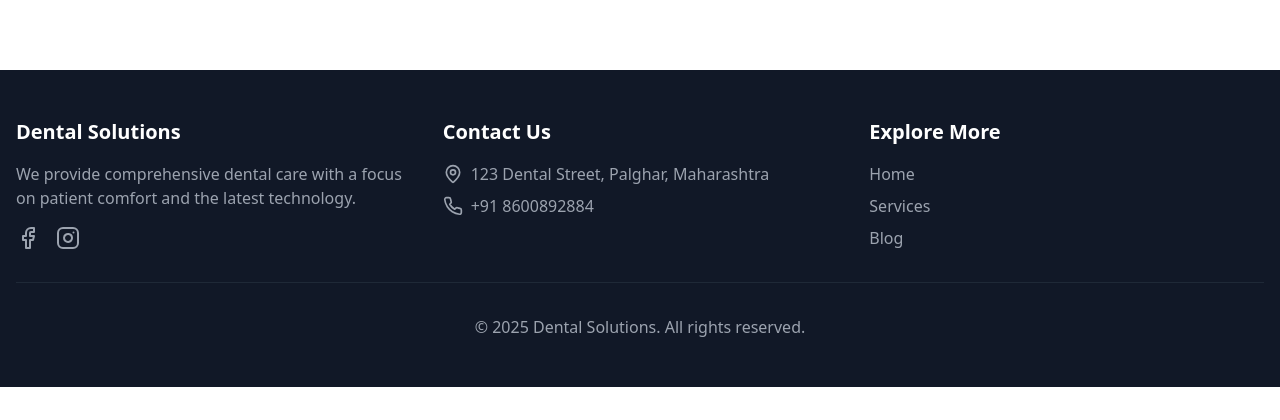
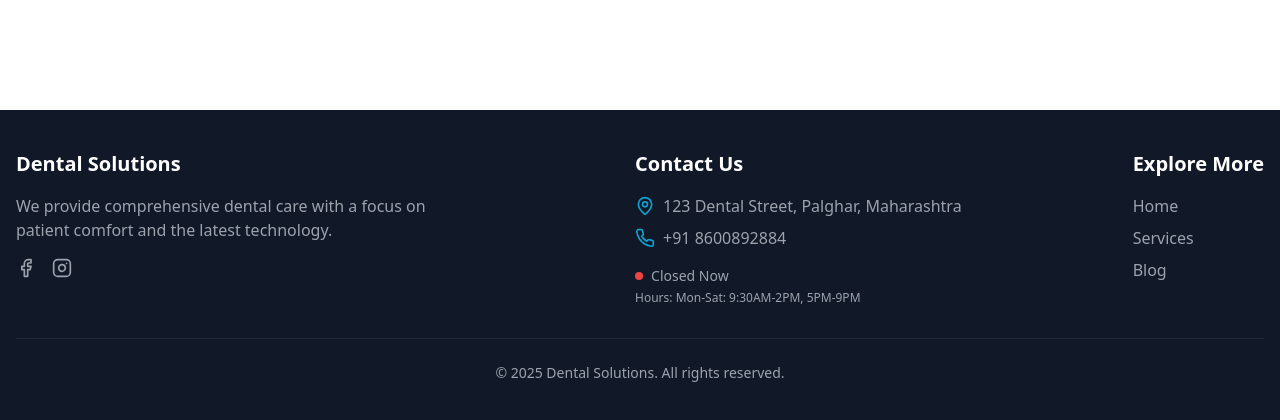
Before and after one commit to nirzarbhaidkar/dental-solutions-palghar, a React (Vite) app: page /blog/childrens-dental-health in a window 1280 px wide. Shown: the part 2036-2456 px from the top of the page. Before the commit the page ends 2423 px from the top, so only its background shows below. Built offline with nearby package versions, Linux system fonts and the light colour scheme.

Commit message:
Fix blog post page
Fix the blog post page to show the correct content.

```diff
--- a/src/pages/BlogPost.tsx
+++ b/src/pages/BlogPost.tsx
@@ -1,12 +1,74 @@
 
 import { useParams, Link } from "react-router-dom";
+import { useState, useEffect } from "react";
 import { Button } from "@/components/ui/button";
-import { Calendar, Clock, ArrowLeft, ChevronRight, Facebook, Instagram, Phone as PhoneIcon, MapPin as MapPinIcon, MessageSquare } from "lucide-react";
+import { Calendar, Clock, ArrowLeft, ChevronRight, Facebook, Instagram, Phone, MapPin, MessageSquare } from "lucide-react";
 import { blogPosts } from "../data/blogPosts";
 
 const BlogPost = () => {
   const { slug } = useParams<{ slug: string }>();
   const post = blogPosts.find((p) => p.slug === slug);
+  const [isOpen, setIsOpen] = useState(false);
+  const [currentTime, setCurrentTime] = useState(new Date());
+
+  const handleWhatsAppClick = () => {
+    window.open("https://wa.me/918600892884?text=Hello%2C%20I%20read%20your%20article%20about%20" + encodeURIComponent(post?.title || "") + "%20and%20I'd%20like%20to%20book%20an%20appointment%20at%20Dental%20Solutions%20Palghar.%20Please%20let%20me%20know%20the%20available%20slots.%20Thank%20you!", "_blank");
+  };
+
+  useEffect(() => {
+    const timeInterval = setInterval(() => {
+      const now = new Date();
+      setCurrentTime(now);
+
+      const day = now.getDay(); // 0 is Sunday, 1 is Monday, etc.
+      const hours = now.getHours();
+      const minutes = now.getMinutes();
+      const currentTimeInMinutes = hours * 60 + minutes;
+
+      // Clinic is closed on Sundays (day 0)
+      if (day === 0) {
+        setIsOpen(false);
+        return;
+      }
+
+      // Morning hours: 9:30 AM - 2:00 PM (570 - 840 minutes)
+      const morningStart = 9 * 60 + 30; // 9:30 AM in minutes
+      const morningEnd = 14 * 60; // 2:00 PM in minutes
+
+      // Evening hours: 5:00 PM - 9:00 PM (1020 - 1260 minutes)
+      const eveningStart = 17 * 60; // 5:00 PM in minutes
+      const eveningEnd = 21 * 60; // 9:00 PM in minutes
+
+      // Check if current time falls within operating hours
+      setIsOpen(
+        (currentTimeInMinutes >= morningStart && currentTimeInMinutes < morningEnd) ||
+        (currentTimeInMinutes >= eveningStart && currentTimeInMinutes < eveningEnd)
+      );
+    }, 60000); // Update every minute
+
+    // Initial check when component mounts
+    const now = new Date();
+    const day = now.getDay();
+    const hours = now.getHours();
+    const minutes = now.getMinutes();
+    const currentTimeInMinutes = hours * 60 + minutes;
+
+    if (day === 0) {
+      setIsOpen(false);
+    } else {
+      const morningStart = 9 * 60 + 30;
+      const morningEnd = 14 * 60;
+      const eveningStart = 17 * 60;
+      const eveningEnd = 21 * 60;
+
+      setIsOpen(
+        (currentTimeInMinutes >= morningStart && currentTimeInMinutes < morningEnd) ||
+        (currentTimeInMinutes >= eveningStart && currentTimeInMinutes < eveningEnd)
+      );
+    }
+
+    return () => clearInterval(timeInterval);
+  }, []);
 
   if (!post) {
     return (
@@ -25,10 +87,6 @@ const BlogPost = () => {
       </div>
     );
   }
-
-  const handleWhatsAppClick = () => {
-    window.open("https://wa.me/918600892884?text=Hello%2C%20I%20read%20your%20article%20about%20" + encodeURIComponent(post.title) + "%20and%20I'd%20like%20to%20book%20an%20appointment%20at%20Dental%20Solutions%20Palghar.%20Please%20let%20me%20know%20the%20available%20slots.%20Thank%20you!", "_blank");
-  };
 
   return (
     <div className="min-h-screen bg-background">
@@ -104,61 +162,82 @@ const BlogPost = () => {
         </div>
       </div>
 
-      <footer className="bg-gray-900 text-white py-12">
+      {/* Updated Footer to match Home and Blog pages */}
+      <footer className="bg-gray-900 text-white py-10 mt-10">
         <div className="container mx-auto px-4">
-          <div className="grid grid-cols-1 md:grid-cols-3 gap-8">
-            <div>
-              <h4 className="text-xl font-bold mb-4">Dental Solutions</h4>
-              <p className="text-gray-400 mb-4">
+          <div className="flex flex-col md:flex-row md:justify-between mb-8">
+            <div className="mb-8 md:mb-0">
+              <h3 className="text-xl font-semibold mb-4">Dental Solutions</h3>
+              <p className="text-gray-400 mb-4 max-w-md">
                 We provide comprehensive dental care with a focus on patient comfort and the latest technology.
               </p>
               <div className="flex space-x-4">
-                <a href="https://www.facebook.com/DentalSolutionsPalghar" target="_blank" rel="noopener noreferrer" className="text-gray-400 hover:text-white transition-colors" aria-label="Facebook">
-                  <Facebook size={24} />
+                <a
+                  href="https://facebook.com/dentalsolutionspalghar"
+                  target="_blank"
+                  rel="noopener noreferrer"
+                  className="text-gray-400 hover:text-white transition-colors"
+                >
+                  <Facebook className="h-5 w-5" />
                 </a>
-                <a href="https://www.instagram.com/the_dental_solutions/" target="_blank" rel="noopener noreferrer" className="text-gray-400 hover:text-white transition-colors" aria-label="Instagram">
-                  <Instagram size={24} />
+                <a
+                  href="https://instagram.com/the_dental_solutions"
+                  target="_blank"
+                  rel="noopener noreferrer"
+                  className="text-gray-400 hover:text-white transition-colors"
+                >
+                  <Instagram className="h-5 w-5" />
                 </a>
               </div>
             </div>
-            <div>
-              <h4 className="text-xl font-bold mb-4">Contact Us</h4>
-              <div className="space-y-2 text-gray-400">
-                <p className="flex items-center">
-                  <MapPinIcon className="mr-2 h-5 w-5" />
+
+            <div className="mb-8 md:mb-0">
+              <h3 className="text-xl font-semibold mb-4">Contact Us</h3>
+              <div className="text-gray-400">
+                <p className="flex items-center mb-2">
+                  <MapPin className="h-5 w-5 mr-2 text-primary" />
                   123 Dental Street, Palghar, Maharashtra
                 </p>
-                <p className="flex items-center">
-                  <PhoneIcon className="mr-2 h-5 w-5" />
+                <p className="flex items-center mb-2">
+                  <Phone className="h-5 w-5 mr-2 text-primary" />
                   +91 8600892884
+                </p>
+                <div className="flex items-center mt-4">
+                  <div className={`h-2 w-2 rounded-full mr-2 ${isOpen ? "bg-green-500" : "bg-red-500"}`}></div>
+                  <span className="text-sm">
+                    {isOpen ? "Open Now" : "Closed Now"}
+                  </span>
+                </div>
+                <p className="text-xs mt-1">
+                  Hours: Mon-Sat: 9:30AM-2PM, 5PM-9PM
                 </p>
               </div>
             </div>
+
             <div>
-              <h4 className="text-xl font-bold mb-4">Explore More</h4>
-              <ul className="space-y-2">
-                <li>
-                  <Link to="/" className="text-gray-400 hover:text-white transition-colors">
+              <h3 className="text-xl font-semibold mb-4">Explore More</h3>
+              <ul className="text-gray-400">
+                <li className="mb-2">
+                  <Link to="/" className="hover:text-white transition-colors">
                     Home
                   </Link>
                 </li>
-                <li>
-                  <Link to="/services" className="text-gray-400 hover:text-white transition-colors">
+                <li className="mb-2">
+                  <Link to="/#services" className="hover:text-white transition-colors">
                     Services
                   </Link>
                 </li>
-                <li>
-                  <Link to="/blog" className="text-gray-400 hover:text-white transition-colors">
+                <li className="mb-2">
+                  <Link to="/blog" className="hover:text-white transition-colors">
                     Blog
                   </Link>
                 </li>
               </ul>
             </div>
           </div>
-          <div className="border-t border-gray-800 mt-8 pt-8 text-center">
-            <p className="text-gray-400">
-              © {new Date().getFullYear()} Dental Solutions. All rights reserved.
-            </p>
+
+          <div className="border-t border-gray-800 pt-6 text-center text-gray-400 text-sm">
+            © {new Date().getFullYear()} Dental Solutions. All rights reserved.
           </div>
         </div>
       </footer>
```
